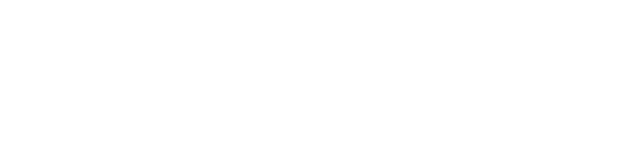
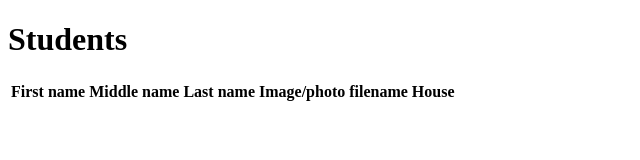
Before and after one commit to emil7809/student_cleanup, a plain HTML site: page index.html in a window 1280 px wide. Shown: the whole page, without its empty margins (0-640 px from the left). Drawn offline with Linux system fonts and the light colour scheme.

Commit message:
I know we are to only do it in console, but i prefer it this way

```diff
--- a/index.html
+++ b/index.html
@@ -7,6 +7,38 @@
     <title>Document</title>
 </head>
 <body>
+    <h1>Students</h1>
+
+    <table id="list">
+      <thead>
+        <tr>
+          <th>First name</th>
+          <th>Middle name</th>
+          <th>Last name</th>
+          <th>Image/photo filename</th>
+          <th>House</th>
+        </tr>
+      </thead>
+      <tbody>
+
+      </tbody>
+    </table>
+
+    <template id="animal">
+      <tr>
+        <td data-field="name">NAME</td>
+        <td data-field="type">TYPE</td>
+        <td data-field="desc">DESCRIPTION</td>
+        <td data-field="age">AGE</td>
+
+        <th data-field="FirstName">First name</th>
+        <th data-field="middleName">Middle name</th>
+        <th data-field="LastName">Last name</th>
+        <th data-field="image">Image/photo filename</th>
+        <th data-field="house">House</th>
+      </tr>
+    </template>
+
     <script src="script.js"></script>
 </body>
 </html>
```
